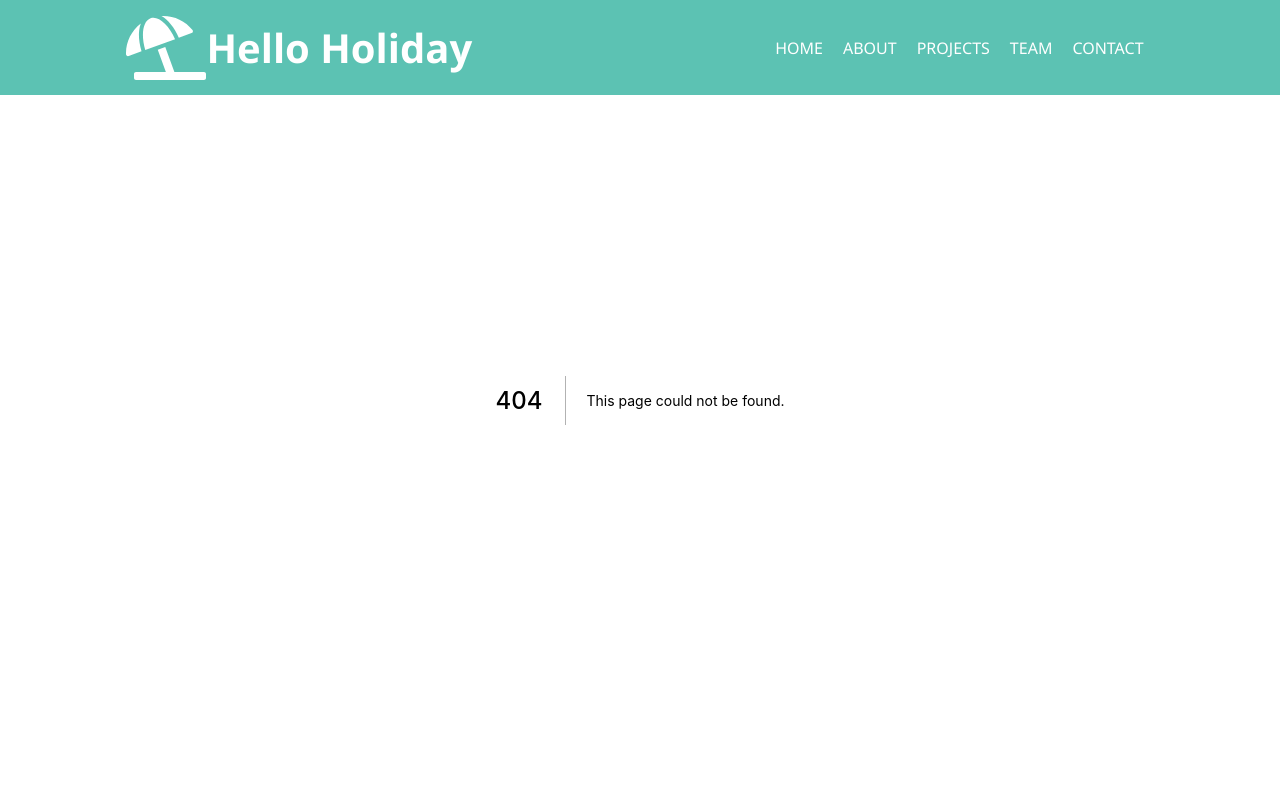
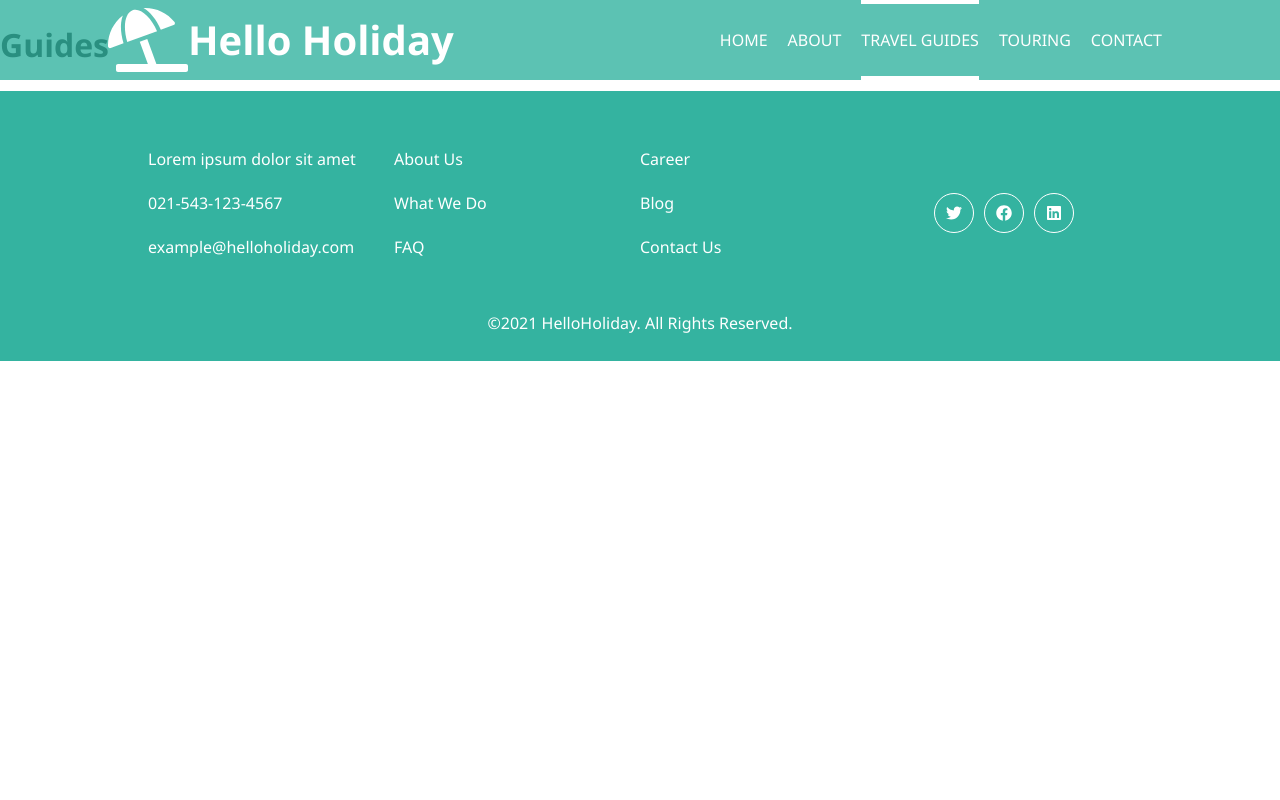
Before and after one commit to Alan0985/nextts, a Next.js app: page /guides in a window 1280 px wide. Before the commit this address had no page. Shown: the top 800 px of the page. Built offline with nearby package versions, Linux system fonts and the light colour scheme.

Commit message:
Pages Setup

```diff
--- a/components/FullScreenVideo/VideoText/VideoText.tsx
+++ b/components/FullScreenVideo/VideoText/VideoText.tsx
@@ -8,6 +8,6 @@ export const VideoText = () => (
       Lorem ipsum dolor, sit amet consectetur adipisicing elit. Possimus tenetur
       totam suscipit labore nam quibusdam repellendus ipsam error iusto est?
     </p>
-    <StyledButton href='#'>Explore More</StyledButton>
+    <StyledButton href='#'>Explore</StyledButton>
   </StyledVideoText>
 );
--- a/components/Navbar/Navbar.style.ts
+++ b/components/Navbar/Navbar.style.ts
@@ -9,7 +9,7 @@ export const StyledNavbar = styled.nav`
   top: 0;
   left: 0;
   width: 100vw;
-  height: 95px;
+  height: 80px;
   color: #fff;
   background-color: ${({ theme }: Props) => theme.color.primary};
   opacity: 0.8;
--- a/components/Navbar/Navbar.tsx
+++ b/components/Navbar/Navbar.tsx
@@ -22,11 +22,11 @@ export const Navbar: React.FC = () => {
         <li className={pathname == '/about' ? 'active' : ''}>
           <Link href='/about'>About</Link>
         </li>
-        <li className={pathname == '/projects' ? 'active' : ''}>
-          <Link href='/projects'>Projects</Link>
+        <li className={pathname == '/guides' ? 'active' : ''}>
+          <Link href='/guides'>Travel Guides</Link>
         </li>
-        <li className={pathname == '/team' ? 'active' : ''}>
-          <Link href='/team'>Team</Link>
+        <li className={pathname == '/touring' ? 'active' : ''}>
+          <Link href='/touring'>Touring</Link>
         </li>
         <li className={pathname == '/contact' ? 'active' : ''}>
           <Link href='/contact'>Contact</Link>
--- /dev/null
+++ b/pages/guides.tsx
@@ -0,0 +1,9 @@
+import type { NextPage } from 'next';
+
+const Guides: NextPage = () => (
+  <div>
+    <h1>Guides</h1>
+  </div>
+);
+
+export default Guides;
```
Also changed, not shown: pages/touring.tsx (added, +9 -0 lines).
